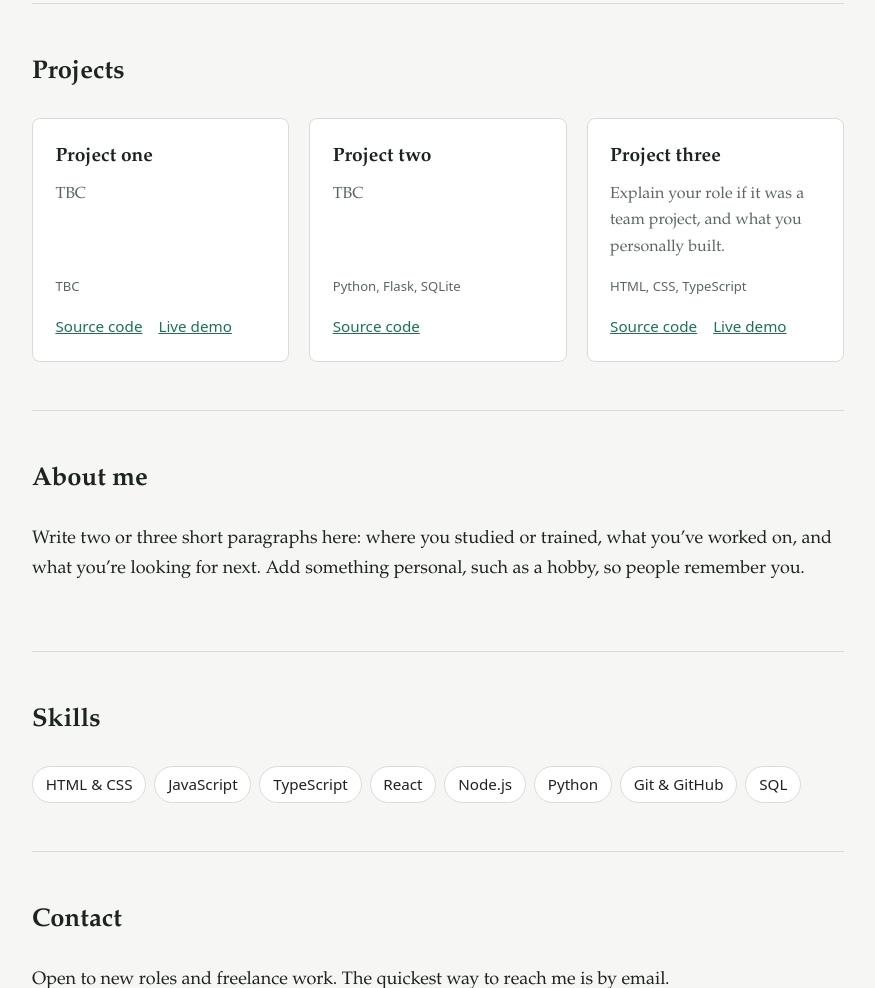
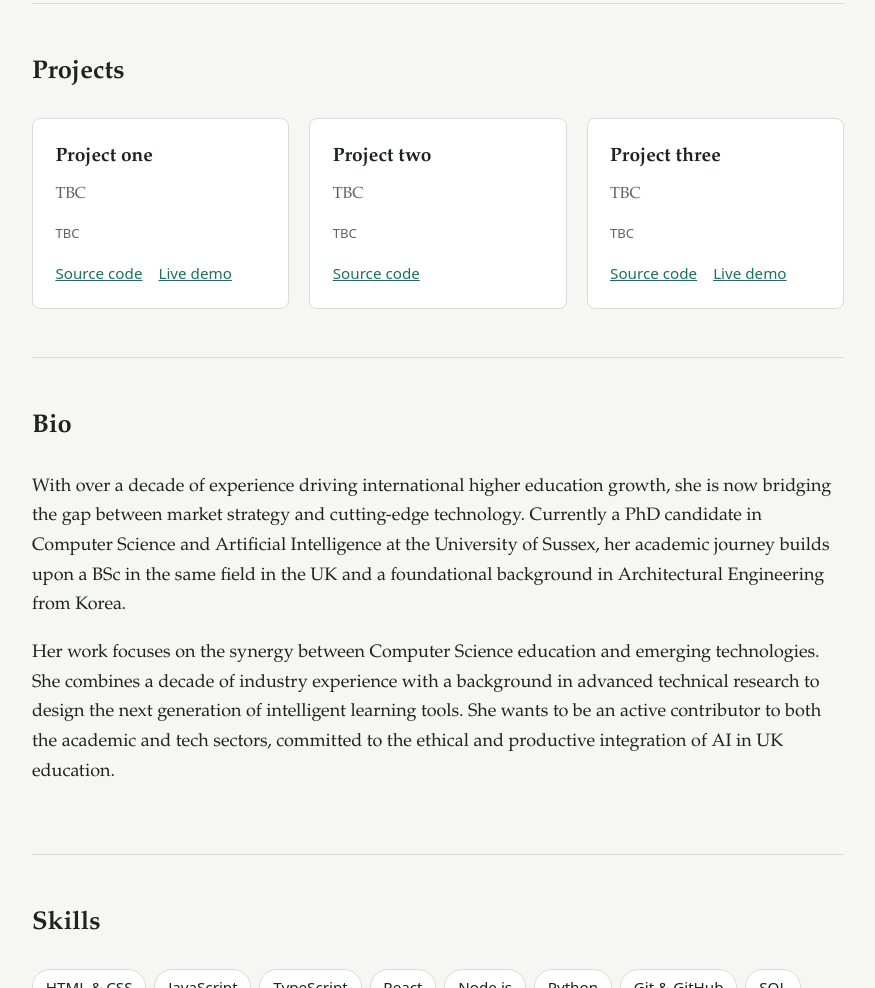
Before and after one commit to H1983-OH/H1983-OH.github.io, a plain HTML site: page index.html in a window 1280 px wide. Shown: the part 609-1597 px from the top of the page, without its empty margins (202-1077 px from the left). Drawn offline with Linux system fonts and the light colour scheme.

Commit message:
Revise project details and update bio section
Updated project links and descriptions, changed 'About me' section to 'Bio' with detailed information.

```diff
--- a/index.html
+++ b/index.html
@@ -133,23 +133,23 @@
             <div class="tags">TBC</div>
             <div class="links">
               <a href="https://github.com/TBC">Source code</a>
-              <a href="https://your-username.github.io/project-one">Live demo</a>
+              <a href="https://TBC">Live demo</a>
             </div>
           </article>
           <article class="project">
             <h3>Project two</h3>
             <p>TBC</p>
-            <div class="tags">Python, Flask, SQLite</div>
+            <div class="tags">TBC</div>
             <div class="links">
-              <a href="https://github.com/your-username/project-two">Source code</a>
+              <a href="TBC">Source code</a>
             </div>
           </article>
           <article class="project">
             <h3>Project three</h3>
-            <p>Explain your role if it was a team project, and what you personally built.</p>
-            <div class="tags">HTML, CSS, TypeScript</div>
+            <p>TBC</p>
+            <div class="tags">TBC</div>
             <div class="links">
-              <a href="https://github.com/your-username/project-three">Source code</a>
+              <a href="TBC">Source code</a>
               <a href="https://example.com">Live demo</a>
             </div>
           </article>
@@ -157,8 +157,9 @@
       </section>
 
       <section id="about">
-        <h2>About me</h2>
-        <p>Write two or three short paragraphs here: where you studied or trained, what you’ve worked on, and what you’re looking for next. Add something personal, such as a hobby, so people remember you.</p>
+        <h2>Bio</h2>
+        <p>With over a decade of experience driving international higher education growth, she is now bridging the gap between market strategy and cutting-edge technology. Currently a PhD candidate in Computer Science and Artificial Intelligence at the University of Sussex, her academic journey builds upon a BSc in the same field in the UK and a foundational background in Architectural Engineering from Korea.</p>
+        <p>Her work focuses on the synergy between Computer Science education and emerging technologies. She combines a decade of industry experience with a background in advanced technical research to design the next generation of intelligent learning tools. She wants to be an active contributor to both the academic and tech sectors, committed to the ethical and productive integration of AI in UK education.</p>
       </section>
 
       <section id="skills">
```
